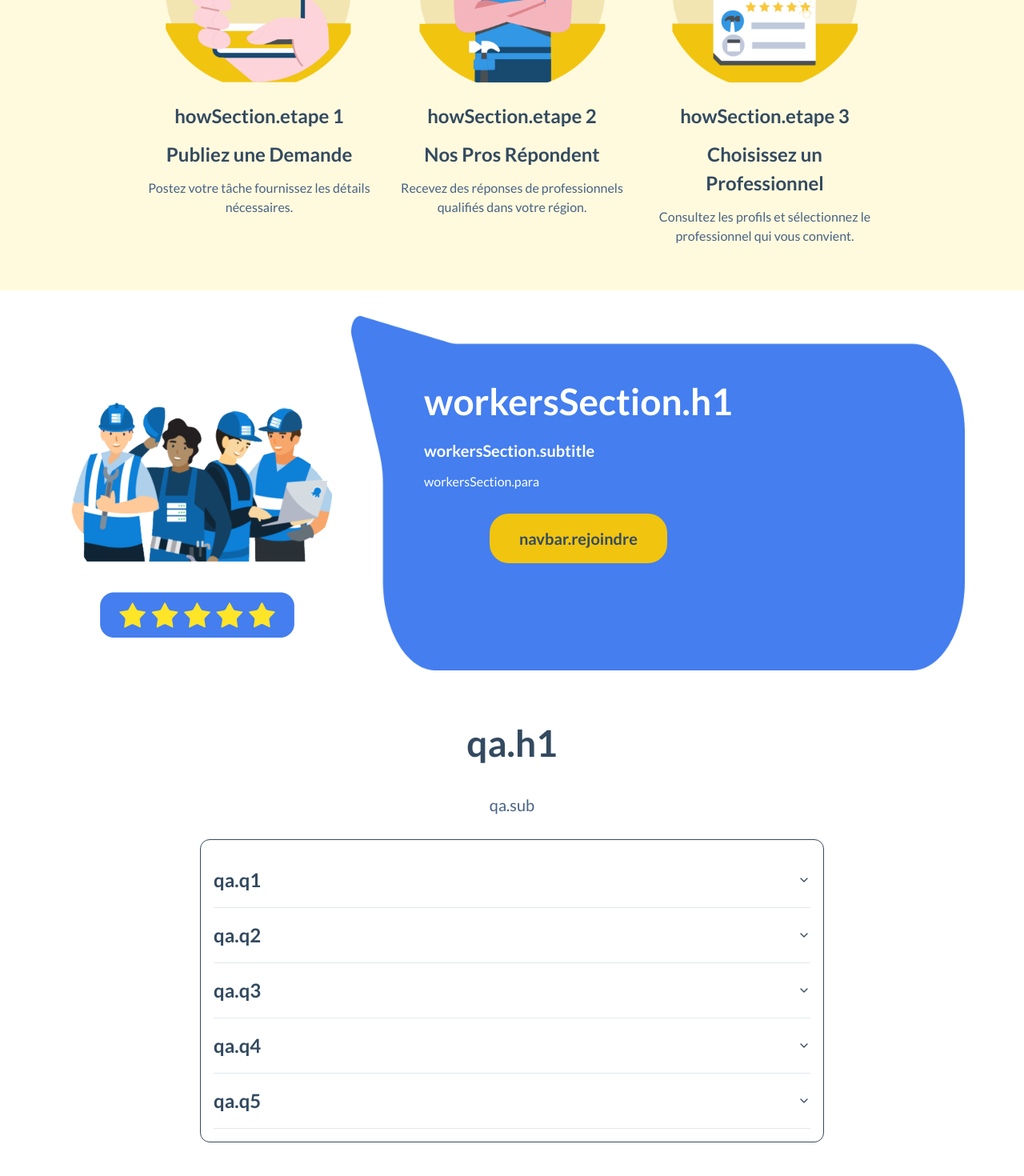
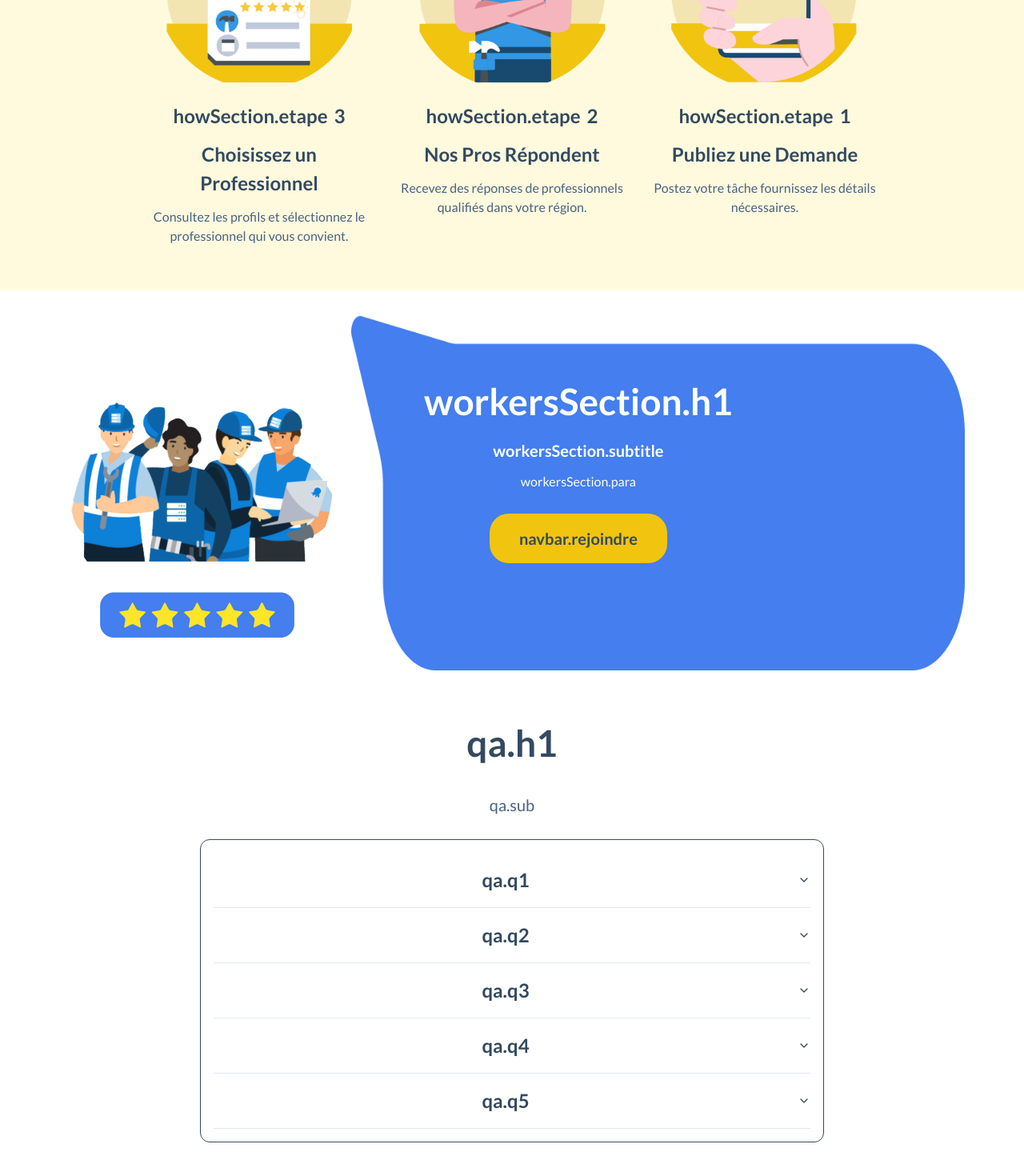
Before and after one commit to YahiaAkermi/fixily_landing_page, a React (Vite) app: page / in a window 1280 px wide. Shown: the part 1720-3190 px from the top of the page at 80% size. Built offline with nearby package versions, Linux system fonts and the light colour scheme; no server answers.

Commit message:
i'm done fixing bugs

```diff
--- a/src/components/sections/EmploymentSection.tsx
+++ b/src/components/sections/EmploymentSection.tsx
@@ -1,15 +1,20 @@
-import { useEffect } from "react";
+import { useEffect, useState } from "react";
 import { Trans, useTranslation } from "react-i18next";
 
 const EmploymentSection = () => {
   const { t, i18n } = useTranslation();
 
+  const [language, setLanguage] = useState(navigator.language);
+
   useEffect(() => {
     const lng = navigator.language;
     i18n.changeLanguage(lng);
+    setLanguage(lng);
   }, []);
   return (
-    <section className="h-auto w-full flex justify-center items-center font-lato  py-8">
+    <section
+      className={`h-auto w-full flex justify-center items-center font-lato  py-8 `}
+    >
       <div className="flex max-xl:flex-col max-xl:gap-4 gap-5 items-center max-md:w-full max-md:px-5">
         <img
           src="/assets/images/workers.png"
@@ -22,7 +27,11 @@ const EmploymentSection = () => {
             alt="shape"
             className="max-md:hidden w-[767px] h-auto max-md:w-[300px] "
           />
-          <div className="md:absolute top-[60px] left-[75px] z-10 ">
+          <div
+            className={`md:absolute top-[60px] left-[75px] z-10 text-center ${
+              language == "ar" ? "md:text-right px-7" : ""
+            }`}
+          >
             <div className="w-full flex flex-col justify-between gap-3 px-4 py-3 max-md:gap-6">
               <h1 className="text-[46px] max-md:text-[24px] max-lg:text-[32px] font-bold text-white ">
                 {t("workersSection.h1")}
--- a/src/components/sections/QaSection.tsx
+++ b/src/components/sections/QaSection.tsx
@@ -5,66 +5,120 @@ import {
   AccordionItem,
   AccordionTrigger,
 } from "../ui/accordion";
-import { useEffect } from "react";
+import { useEffect, useState } from "react";
 
 const QaSection = () => {
   const { t, i18n } = useTranslation();
+  const [language, setLanguage] = useState(navigator.language);
 
   useEffect(() => {
     const lng = navigator.language;
     i18n.changeLanguage(lng);
+    setLanguage(lng);
   }, []);
+
   return (
     <section className="h-auto w-full py-6 font-lato">
-      <div className="flex flex-col gap-7 justify-between items-center  px-7 xl:px-[250px] 2xl:px-[400px] ">
+      <div className="flex flex-col gap-7 justify-between items-center px-7 xl:px-[250px] 2xl:px-[400px]">
         <h1 className="text-[46px] max-md:text-[24px] max-lg:text-[32px] font-semibold text-myblack text-center">
           {t("qa.h1")}
         </h1>
         <p className="text-lightblack text-[20px] max-md:text-[18px] text-center">
-          {<Trans i18nKey="qa.sub" />}
+          <Trans i18nKey="qa.sub" />
         </p>
         <Accordion
           type="single"
           collapsible
+          dir={language.substring(0, 2) === "ar" ? "rtl" : "ltr"}
           className="w-full border border-myblack rounded-xl px-4 py-4"
         >
           <AccordionItem value="item-1">
             <AccordionTrigger className="text-[24px] text-myblack font-semibold">
-              {t("qa.q1")}
+              <div
+                className={`w-full ${
+                  language.substring(0, 2) === "ar" ? "text-right" : ""
+                } px-3`}
+              >
+                {t("qa.q1")}
+              </div>
             </AccordionTrigger>
-            <AccordionContent className="text-[18px] text-lightblack px-2">
+            <AccordionContent
+              className={`text-[18px] text-lightblack px-2  ${
+                language == "ar" ? "text-right" : ""
+              }`}
+            >
               {t("qa.a1")}
             </AccordionContent>
           </AccordionItem>
           <AccordionItem value="item-2">
             <AccordionTrigger className="text-[24px] text-myblack font-semibold">
-              {t("qa.q2")}
+              <div
+                className={`w-full ${
+                  language.substring(0, 2) === "ar" ? "text-right" : ""
+                } px-3`}
+              >
+                {t("qa.q2")}
+              </div>
             </AccordionTrigger>
-            <AccordionContent className="text-[18px] text-lightblack px-2">
+            <AccordionContent
+              className={`text-[18px] text-lightblack px-2  ${
+                language == "ar" ? "text-right" : ""
+              }`}
+            >
               {t("qa.a2")}
             </AccordionContent>
           </AccordionItem>
           <AccordionItem value="item-3">
-            <AccordionTrigger className="text-[24px] text-myblack font-semibold text-left">
-              {t("qa.q3")}
+            <AccordionTrigger className="text-[24px] text-myblack font-semibold">
+              <div
+                className={`w-full ${
+                  language.substring(0, 2) === "ar" ? "text-right" : ""
+                } px-3`}
+              >
+                {t("qa.q3")}
+              </div>
             </AccordionTrigger>
-            <AccordionContent className="text-[18px] text-lightblack px-2">
+            <AccordionContent
+              className={`text-[18px] text-lightblack px-2  ${
+                language == "ar" ? "text-right" : ""
+              }`}
+            >
               {t("qa.a3")}
             </AccordionContent>
           </AccordionItem>
           <AccordionItem value="item-4">
             <AccordionTrigger className="text-[24px] text-myblack font-semibold">
-              {t("qa.q4")}
+              <div
+                className={`w-full ${
+                  language.substring(0, 2) === "ar" ? "text-right" : ""
+                } px-3`}
+              >
+                {t("qa.q4")}
+              </div>
             </AccordionTrigger>
-            <AccordionContent className="text-[18px] text-lightblack px-2">
+            <AccordionContent
+              className={`text-[18px] text-lightblack px-2  ${
+                language == "ar" ? "text-right" : ""
+              }`}
+            >
               {t("qa.a4")}
             </AccordionContent>
           </AccordionItem>
           <AccordionItem value="item-5">
             <AccordionTrigger className="text-[24px] text-myblack font-semibold">
-              {t("qa.q5")}
+              <div
+                className={`w-full ${
+                  language.substring(0, 2) === "ar" ? "text-right" : ""
+                } px-3`}
+              >
+                {t("qa.q5")}
+              </div>
             </AccordionTrigger>
-            <AccordionContent className="text-[18px] text-lightblack px-2">
+            <AccordionContent
+              className={`text-[18px] text-lightblack px-2  ${
+                language == "ar" ? "text-right" : ""
+              }`}
+            >
               {t("qa.a5")}
             </AccordionContent>
           </AccordionItem>
--- a/src/components/sections/shared/GridSteps.tsx
+++ b/src/components/sections/shared/GridSteps.tsx
@@ -1,8 +1,10 @@
+import { steps } from "@/data/data";
 import { useEffect, useState } from "react";
 import { useTranslation } from "react-i18next";
 
 type Step = {
   imgUrl: string;
+  order: string;
   title_fr: string;
   title_ar: string;
   content_fr: string;
@@ -17,12 +19,24 @@ type StepsProps = {
 const GridSteps = ({ steps, showEtape }: StepsProps) => {
   const { t, i18n } = useTranslation();
   const [language, setLanguage] = useState(navigator.language);
+  const [isReversed, setIsReversed] = useState(false);
 
   useEffect(() => {
     const lng = navigator.language;
     i18n.changeLanguage(lng);
     setLanguage(lng);
-  }, []);
+
+    const handleResize = () => {
+      setIsReversed(window.innerWidth >= 1280); // lg size and higher
+    };
+
+    window.addEventListener("resize", handleResize);
+    handleResize(); // Initial check
+
+    return () => window.removeEventListener("resize", handleResize);
+  }, [i18n]);
+
+  const displaySteps = isReversed ? [...steps].reverse() : steps;
 
   return (
     <div className="w-full flex justify-center items-center mt-5 font-lato">
@@ -31,8 +45,7 @@ const GridSteps = ({ steps, showEtape }: StepsProps) => {
           language.substring(0, 2) === "ar" ? "rtl" : ""
         }`}
       >
-        {(language.substring(0, 2) === "ar" ? [...steps].reverse() : steps).map(
-          (step, index) => (
+        {displaySteps.map((step, index) => (
           <li key={index} className="flex flex-col items-center gap-5">
             <img
               src={step.imgUrl}
@@ -52,7 +65,16 @@ const GridSteps = ({ steps, showEtape }: StepsProps) => {
             >
               {showEtape && (
                 <h3 className="text-[24px] font-semibold text-myblack text-center">
-                    {`${t("howSection.etape")} ${index + 1}`}
+                  <div
+                    className={`flex justify-center items-center gap-2 w-full ${
+                      language.substring(0, 2) === "ar"
+                        ? "flex-row-reverse"
+                        : ""
+                    }`}
+                  >
+                    <p>{t("howSection.etape")}</p>
+                    <p>{step.order}</p>
+                  </div>
                 </h3>
               )}
               <p className="text-[24px] font-semibold text-myblack text-center">
@@ -67,8 +89,7 @@ const GridSteps = ({ steps, showEtape }: StepsProps) => {
               </p>
             </div>
           </li>
-          )
-        )}
+        ))}
       </ul>
     </div>
   );
--- a/src/data/data.ts
+++ b/src/data/data.ts
@@ -24,6 +24,7 @@ export const categories = [
 export const steps = [
   {
     imgUrl: "/assets/images/step1.png",
+    order: "1",
     title_fr: "Publiez une Demande",
     title_ar: "انشر طلبًا",
     content_fr: "Postez votre tâche fournissez les détails nécessaires.",
@@ -31,6 +32,7 @@ export const steps = [
   },
   {
     imgUrl: "/assets/images/step2.png",
+    order: "2",
     title_fr: "Nos Pros Répondent",
     title_ar: "سيجيب محترفونا",
     content_fr:
@@ -39,6 +41,7 @@ export const steps = [
   },
   {
     imgUrl: "/assets/images/step3.png",
+    order: "3",
     title_fr: "Choisissez un Professionnel",
     title_ar: " اختر محترفا",
     content_fr:
```
Lines whose indentation alone changed are shown as unchanged.
